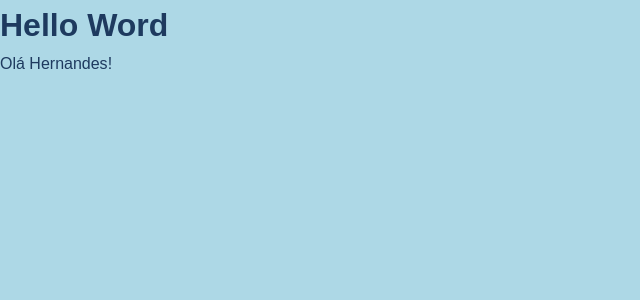
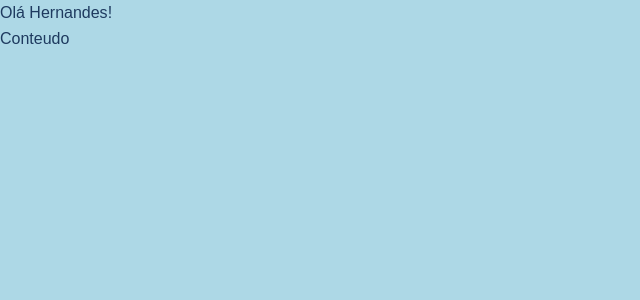
Before and after one commit to Harthuz/react-to-do-list, a React (Vite) app: page / in a window 1280 px wide. Shown: the top 300 px of the page, without its empty margins (0-640 px from the left). Built offline with nearby package versions, Linux system fonts and the light colour scheme.

Commit message:
feat: add Conteudo component and integrate it into App

```diff
--- a/src/App.jsx
+++ b/src/App.jsx
@@ -1,14 +1,14 @@
 import { useState } from 'react'
 import './App.css'
-import { Cabecalho } from './componentes/'
+import { Cabecalho, Conteudo } from './componentes/'
 
 function App() {
   const [count, setCount] = useState(0)
 
   return (
     <>
-      <h1>Hello Word</h1>
       <Cabecalho nomeUsuario="Hernandes" />
+      <Conteudo />
     </>
   )
 }
--- /dev/null
+++ b/src/componentes/Conteudo/Conteudo.jsx
@@ -0,0 +1,9 @@
+const Conteudo = () => {
+    return (
+        <div>
+            Conteudo
+        </div>
+    );
+}
+
+export { Conteudo }
--- /dev/null
+++ b/src/componentes/Conteudo/index.js
@@ -0,0 +1 @@
+export * from './Conteudo'
--- a/src/componentes/index.js
+++ b/src/componentes/index.js
@@ -1 +1,2 @@
 export * from './Cabecalho'
+export * from './Conteudo/'
```
